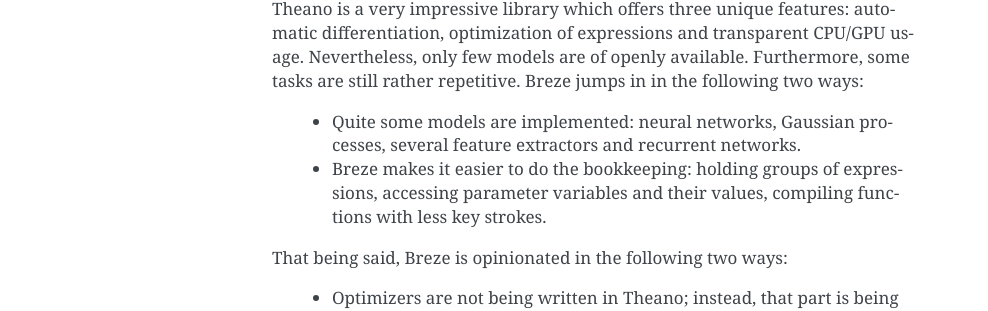
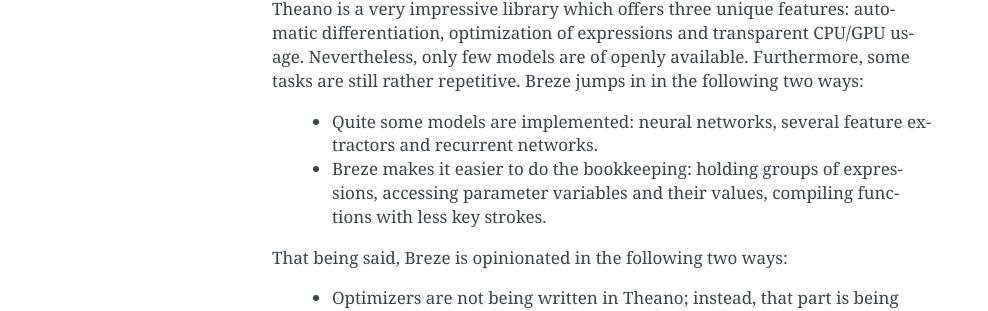
Before and after one commit to breze-no-salt/breze, a Sphinx documentation site: the page built from docs/source/overview.rst, in a window 1280 px wide. Shown: the part 1480-1791 px from the top of the page, without its empty margins (148-1136 px from the left). Built offline with Sphinx 7.4.7, drawn with Linux system fonts in a browser that asks for light colours; formulas are drawn with MathJax 3; pages that are not in the unit, such as notebooks, are missing from menus.

Commit message:
tidying up

```diff
--- a/docs/source/index.rst
+++ b/docs/source/index.rst
@@ -23,11 +23,9 @@
    xca
    autoencoder
    sparsefiltering
-   sparsecoding
    rica
    cca
    sfa
-   tsne
    kmeans
    rim
    sgvb
@@ -44,7 +42,6 @@
 .. toctree::
    rnn
    mlp
-   gaussianprocess
    :maxdepth: 1
 
 
--- a/docs/source/overview.rst
+++ b/docs/source/overview.rst
@@ -72,7 +72,7 @@
 Furthermore, some tasks are still rather repetitive. Breze jumps in in the
 following two ways:
 
- - Quite some models are implemented: neural networks, Gaussian processes,
+ - Quite some models are implemented: neural networks,
    several feature extractors and recurrent networks.
  - Breze makes it easier to do the bookkeeping: holding groups of expressions,
    accessing parameter variables and their values, compiling functions
```
Also changed, not shown: 1 other file.
